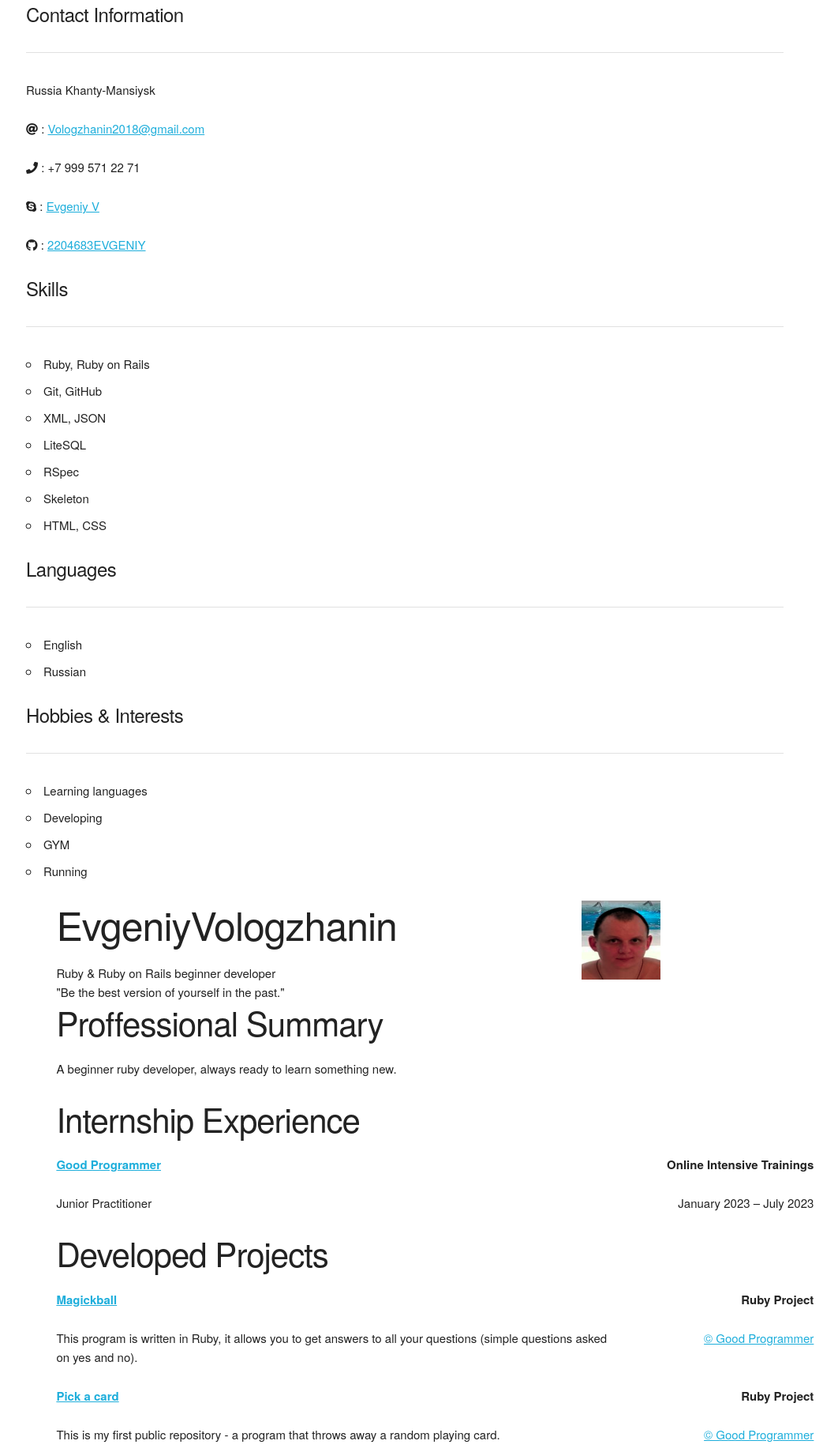
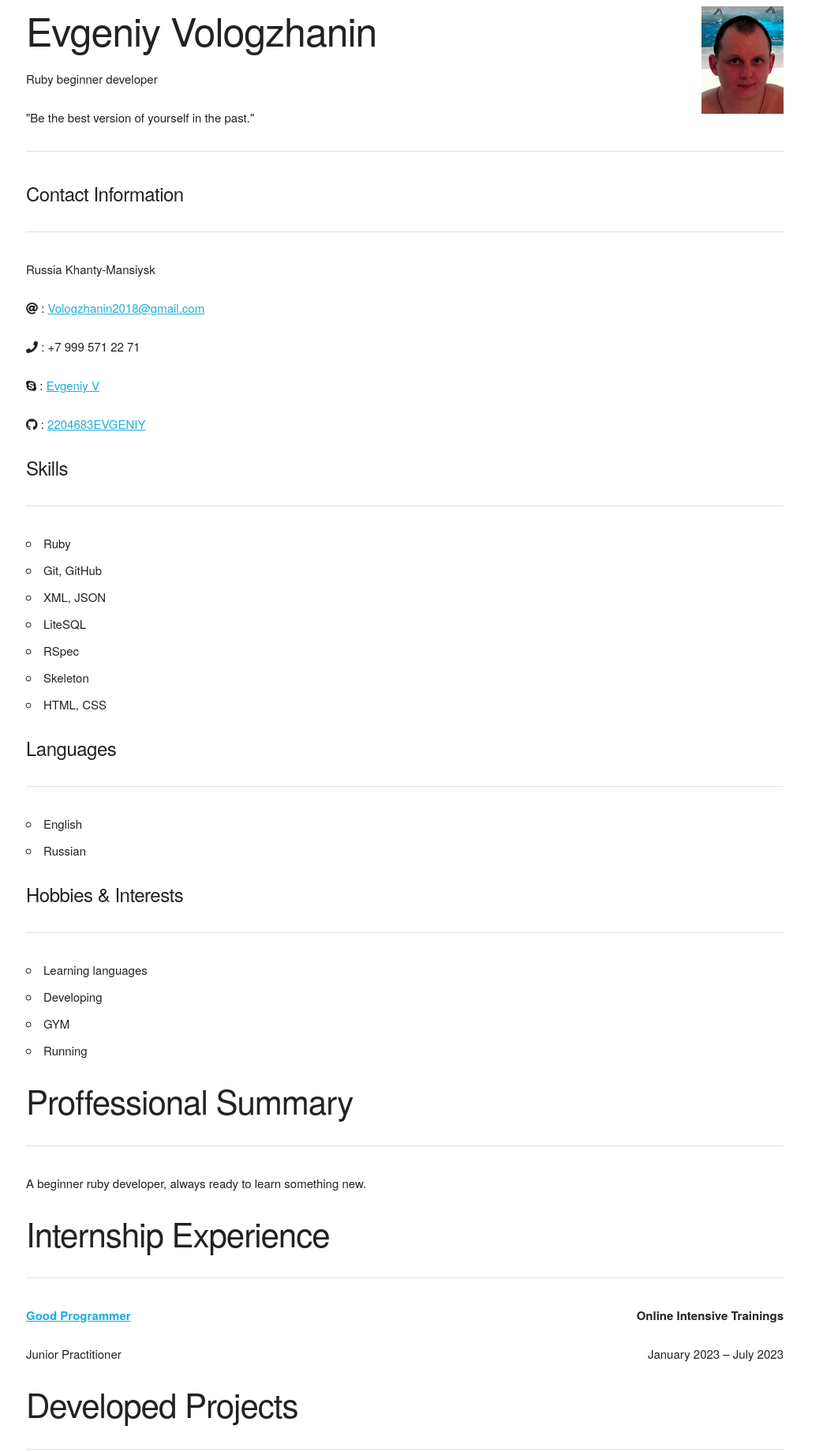
Before and after one commit to 2204683EVGENIY/CV_Ruby_developer, a plain HTML site: page index.html in a window 1280 px wide. Shown: the top 1838 px of the page at 79% size, without its empty margins (127-1189 px from the left). Drawn offline with Linux system fonts and the light colour scheme.

Commit message:
Upgrade CV

```diff
--- a/index.html
+++ b/index.html
@@ -1,46 +1,57 @@
 <!DOCTYPE html>
 <html>
+
   <head lang="eng">
     <meta charset="utf-8">
     <title>CV_EVologzhanin</title>
-  <link rel="stylesheet" href="https://use.fontawesome.com/releases/v5.2.0/css/all.css" integrity="sha384-hWVjflwFxL6sNzntih27bfxkr27PmbbK/iSvJ+a4+0owXq79v+lsFkW54bOGbiDQ" crossorigin="anonymous">
+    <style>
+      .pic {
+      float: right;
+      position: relative;
+      margin: 0 0 5px 5px;
+      }
+    </style>
+    <link rel="stylesheet" href="https://use.fontawesome.com/releases/v5.2.0/css/all.css" integrity="sha384-hWVjflwFxL6sNzntih27bfxkr27PmbbK/iSvJ+a4+0owXq79v+lsFkW54bOGbiDQ"   crossorigin="anonymous">
     <link href="https://fonts.googleapis.com/css?family=Roboto:300,300i,400,400i,500,500i,100,100i&amp;subset=cyrillic" rel="stylesheet">
-  <link rel="stylesheet" href="css/normalize.css">
     <link rel="stylesheet" href="css/skeleton.css">
-  <link rel="stylesheet" type="text/css" href="css/style.css">
   </head>
+
   <body>
     <div class="container">
-    <div class="row">
-    <div class="four column">
-      <div class="container_1">
-        <div class="contacts_and_name">
-          <div class="head_1">
+      <div>
+        <img class="pic" src="photo/my_photo2.jpg">
+        <h1>Evgeniy Vologzhanin</h1>
+        <p>Ruby beginner developer</p>
+        <p>"Be the best version of yourself in the past."</p>
+        <hr>
+      </div>
+
       <h5>Contact Information</h5>
       <hr>
-          </div>
-          <div class="side-section">
-            <p class="name-bottom contacts">Russia Khanty-Mansiysk</p>
-            <p class="name-bottom contacts">
+      <div>
+        <p>Russia Khanty-Mansiysk</p>
+        <p>
         <i class="fas fa-at"></i> : <a href="mailto:Vologzhanin2018@gmail.com" target="_blank"> Vologzhanin2018@gmail.com</a>
-            </p >
-            <p class="name-bottom contacts">
+        </p>
+        <p>
           <i class="fas fa-phone"></i> : +7 999 571 22 71
         </p>
-            <p class="name-bottom contacts">
+        <p>
           <i class="fab fa-skype"></i> : <a href="skype:live:.cid.13eb51eeb86c632" target="_blank"> Evgeniy V</a>
         </p>
-            <p class="name-bottom contacts">
+        <p>
           <i class="fab fa-github"></i> : <a href="https://github.com/2204683EVGENIY" target="_blank"> 2204683EVGENIY</a>
         </p>
       </div>
-          <div class="head_1">
+
+      <div>
         <h5>Skills</h5>
         <hr>
       </div>
-          <div  class="side-section">
+
+      <div>
         <ul>
-              <li>Ruby, Ruby on Rails</li>
+          <li>Ruby</li>
           <li>Git, GitHub</li>
           <li>XML, JSON</li>
           <li>LiteSQL</li>
@@ -49,21 +60,25 @@
           <li>HTML, CSS</li>
         </ul>
       </div>
-          <div class="head_1">
+
+      <div>
         <h5>Languages</h5>
         <hr>
       </div>
-          <div  class="side-section">
+
+      <div>
         <ul>
           <li>English</li>
           <li>Russian</li>
         </ul>
       </div>
-          <div class="head_1">
+
+      <div>
         <h5>Hobbies & Interests</h5>
         <hr>
       </div>
-          <div  class="side-section">
+
+      <div>
         <ul>
           <li>Learning languages</li>
           <li>Developing</li>
@@ -71,35 +86,17 @@
           <li>Running</li>
         </ul>
       </div>
+
+      <div>
+        <h2>Proffessional Summary</h2>
       </div>
-      </div>
-    </div>
-    <div class="eight column">
-      <div class="container_2">
-          <header class="contacts_and_name">
-            <div class="row">
-              <div class="eight columns">
-                <h1><span class="name">Evgeniy</span><span class="surename">Vologzhanin</span></h1>
-                <div class="name-bottom red">Ruby & Ruby on Rails beginner developer</div>
-                <div class="name-bottom name-bottom-red red">"Be the best version of yourself in the past."</div>
-              </div>
-              <div class="four columns name">
-                <img class="photo" src="photo/my_photo2.jpg" alt="picture" height="100" width="100">
-              </div>
-            </div>
-          </header>
-
-          <section class="main-body">
-          <div class="head">
-            <h2><span class="red">Proffessional</span> Summary</h2>
-          </div>
+      <hr>
       <p class="rows-of-text">A beginner ruby developer, always ready to learn something new.</p>
-          <section class="experience">
-            <div class="head">
+      <div>
         <h2><span class="red">Internship</span> Experience</h2>
       </div>
-
-            <div class="row">
+      <hr>
+      <div>
         <div class="six columns">
           <p class="bold"><b><a href="http://goodprogrammer.ru/" target="_blank">Good Programmer</a></b></p>
         </div>
@@ -114,20 +111,17 @@
           <p class="u-pull-right">January 2023 – July 2023</p>
         </div>
       </div>
-          </section>
 
-          <section class="proojects">
       <div class="head">
         <h2><span class="red">Developed</span> Projects</h2>
       </div>
-
+      <hr>
       <div class="row">
         <div class="six columns">
           <p class="bold"><b><a href="https://github.com/2204683EVGENIY/magickball" target="_blank">Magickball</a></b></p>
         </div>
       <div class="six columns">
         <p class="bold red u-pull-right"><b>Ruby Project</b></p>
-              </div>
       </div>
       <div class="row padding">
         <p class="nine columns">This program is written in Ruby, it allows you to get answers to all your questions (simple questions asked on yes and no).</p>
@@ -143,7 +137,7 @@
       <div class="six columns">
         <p class="bold red u-pull-right"><b>Ruby Project</b></p>
       </div>
-            </div>
+
       <div class="row padding">
         <p class="nine columns">This is my first public repository - a program that throws away a random playing card.</p>
         <div class="three columns">
@@ -159,6 +153,7 @@
           <p class="bold red u-pull-right"><b>Ruby Project</b></p>
         </div>
       </div>
+
       <div class="row padding">
         <p class="nine columns"> The computer guesses a word from the array that you need to guess.</p>
         <div class="three columns">
@@ -174,6 +169,7 @@
           <p class="bold red u-pull-right"><b>Ruby Project</b></p>
         </div>
       </div>
+
       <div class="row padding">
         <p class="nine columns"> A simple program in which you can make three types of notes, regular entry, save some kind of page address on the Internet, and a note to do something.</p>
         <div class="three columns">
@@ -189,23 +185,20 @@
           <p class="bold red u-pull-right"><b>Ruby Project</b></p>
         </div>
       </div>
+
       <div class="row padding">
         <p class="nine columns"> A simple program that encodes a word or sentence into one of the suggested encoding types.</p>
         <div class="three columns">
           <p class="u-pull-right"><a href="http://goodprogrammer.ru/" target="_blank">&copy; Good Programmer</a></p>
         </div>
       </div>
-          </section>
 
       <footer>
         <hr>
         <data>March 2023</data>
-            <div class="contacts">E: Vologzhanin2018@gmail.com | P: +79995712271 | Skype: live:.cid.13eb51eeb86c632</div>
+        <div>E: Vologzhanin2018@gmail.com | P: +79995712271 | Skype: live:.cid.13eb51eeb86c632</div>
       </footer>
-      </section>
+
     </div>
-  </div>
-  </div>
-
   </body>
 </html>
```
Lines whose indentation alone changed are shown as unchanged.
